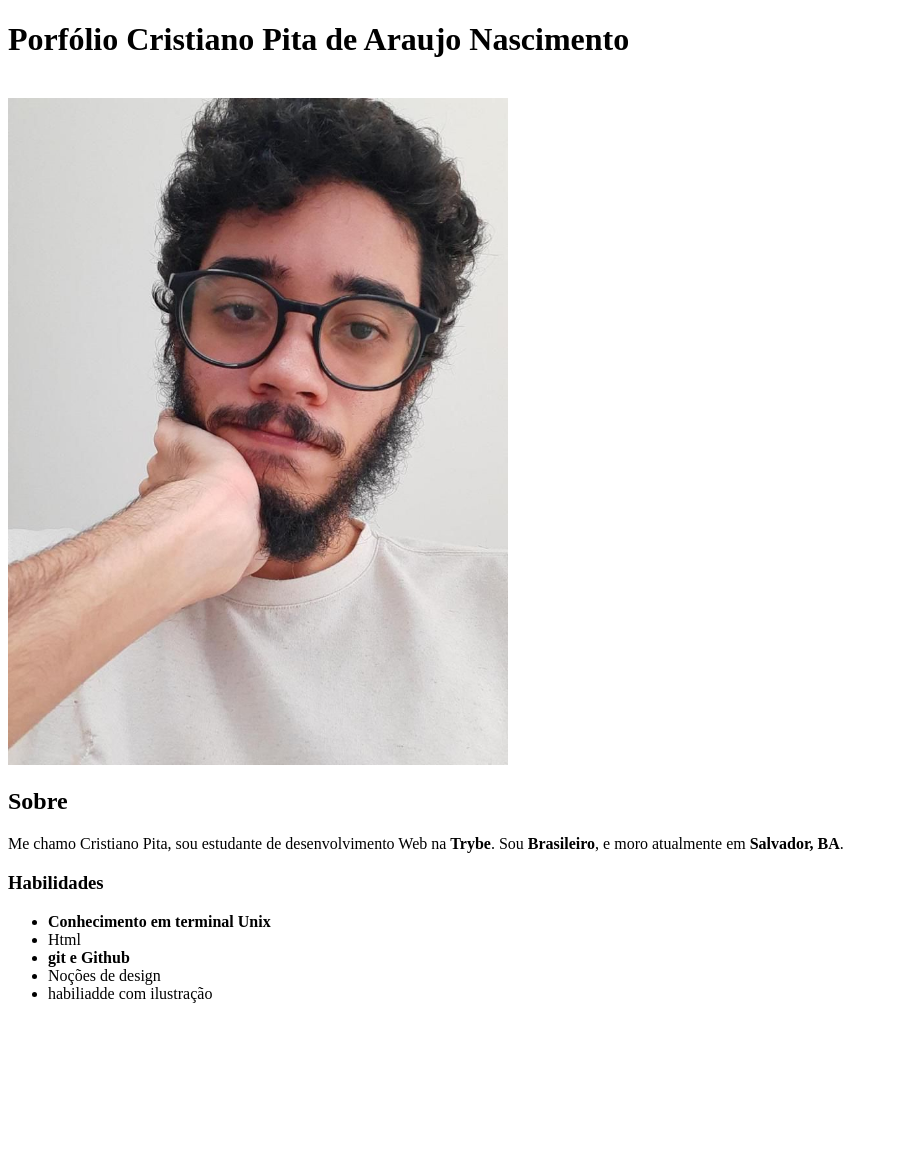
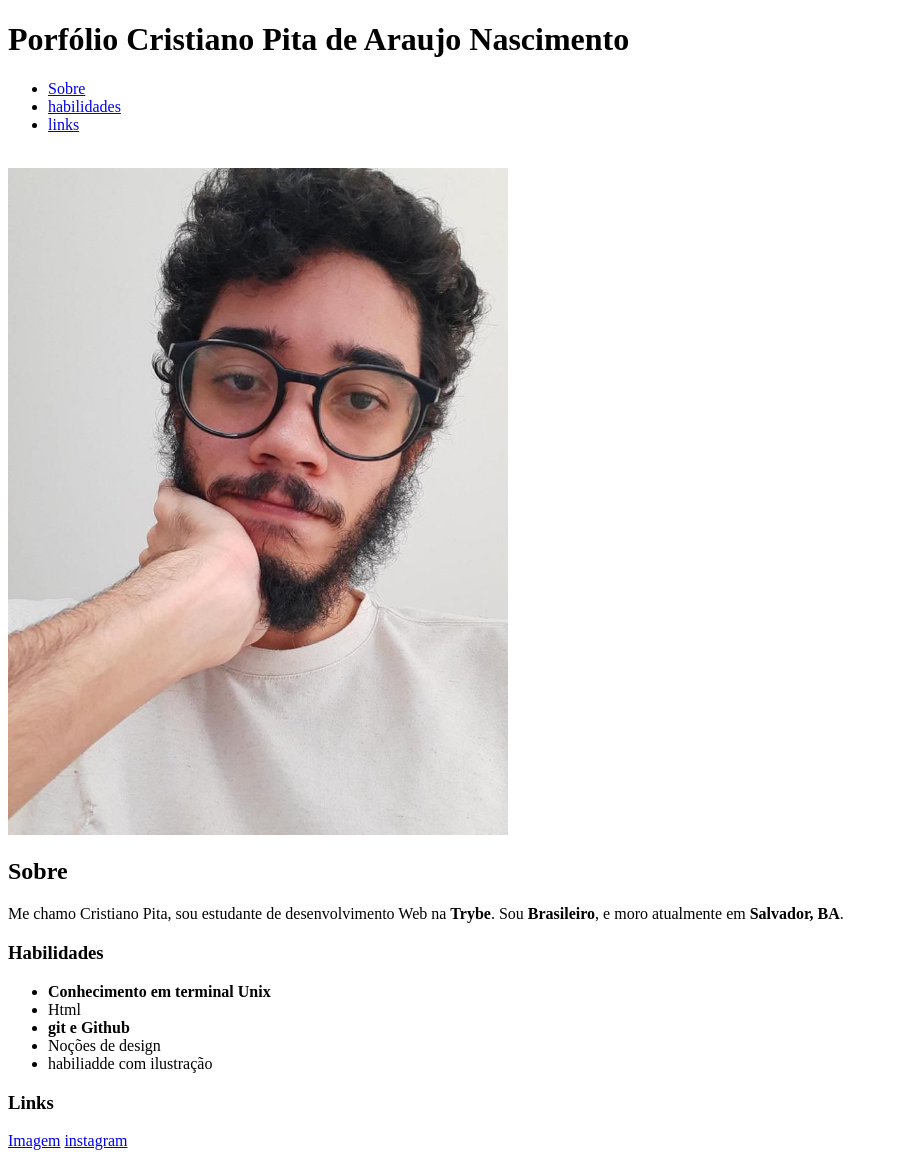
Before and after one commit to crizatip/crizatip.github.io, a plain HTML site: page index.html in a window 1280 px wide. Shown: the whole page, without its empty margins (0-898 px from the left). Before the commit the page ends 1019 px from the top, so only its background shows below. Drawn offline with Linux system fonts and the light colour scheme.

Commit message:
criacao de indice e links

```diff
--- a/index.html
+++ b/index.html
@@ -8,23 +8,29 @@
 </head>
 <body>
     <H1>Porfólio Cristiano Pita de Araujo Nascimento</H1>
+    <ul>
+        <li><a href="#sobre">Sobre</a></li>
+        <li><a href="#habilidades">habilidades</a></li>
+        <li><a href="#links">links</a></li>
+    </ul>
     <br>
+
     <img src="img/WhatsApp Image 2022-03-29 at 10.47.09.jpeg" alt="Foto de Cristiano Pita" width="500px">
     <br>
-    <h2>Sobre</h2>
+    <h2 id="sobre">Sobre</h2>
     <p>Me chamo Cristiano Pita, sou estudante de desenvolvimento Web na <strong>Trybe</strong>.
         Sou <strong>Brasileiro</strong>, e moro atualmente em  <strong>Salvador, BA</strong>.
     </p>
-    <h3>Habilidades</h3>
+    <h3 id="habilidades">Habilidades</h3>
     <ul>
         <li><strong>Conhecimento em terminal Unix</strong></li>
         <li>Html</li>
         <li><strong>git e Github</strong></li>
         <li>Noções de design</li>
         <li>habiliadde com ilustração</li>
-
-
-
     </ul>
+    <h3 id="links">Links</h3>
+    <a href="img/WhatsApp Image 2022-03-29 at 10.47.09.jpeg">Imagem</a>
+    <a href="https://www.instagram.com/criz.design/ target="_blank" rel="noopener noreferrer">instagram</a>
 </body>
 </html>
```
